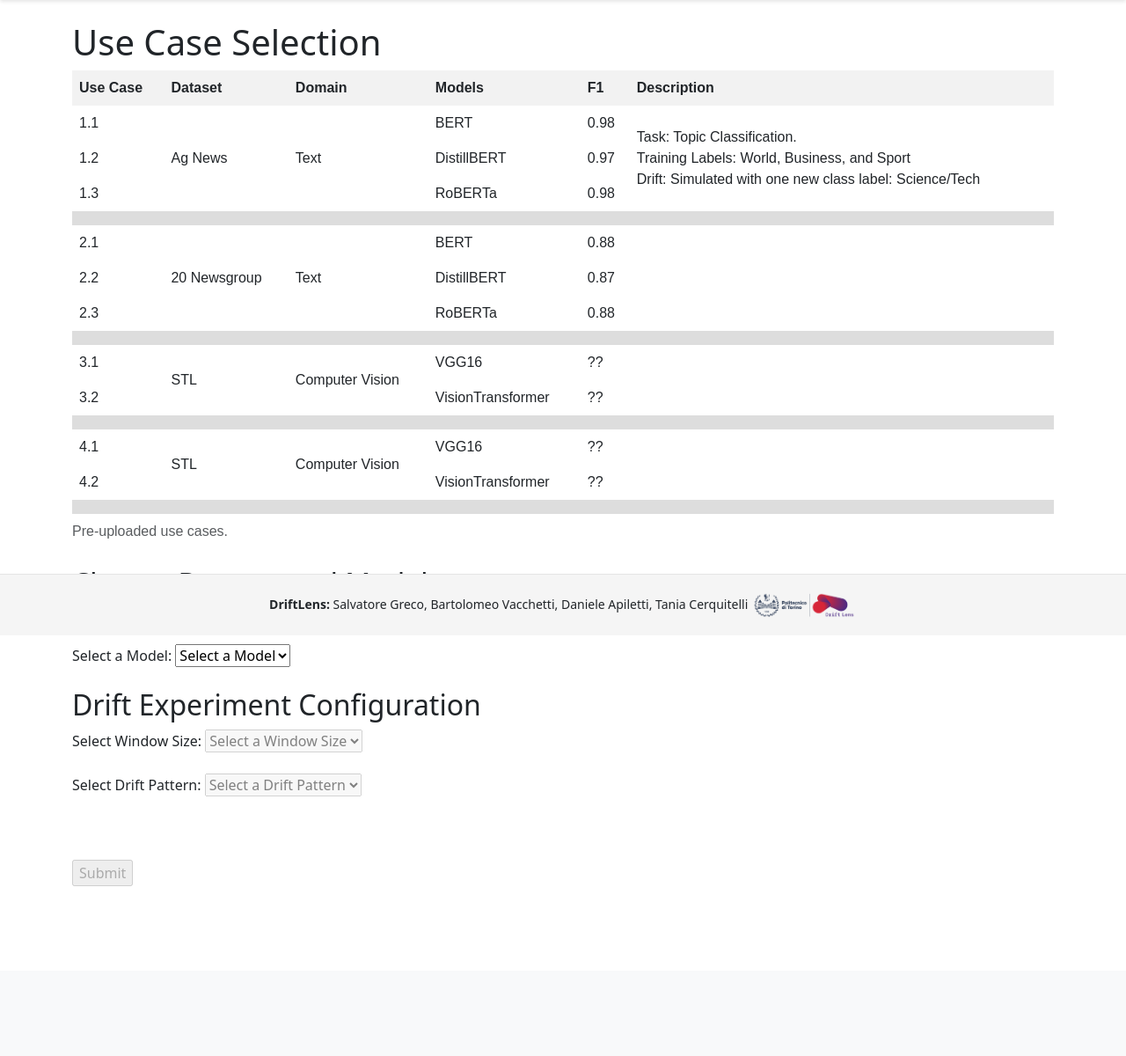
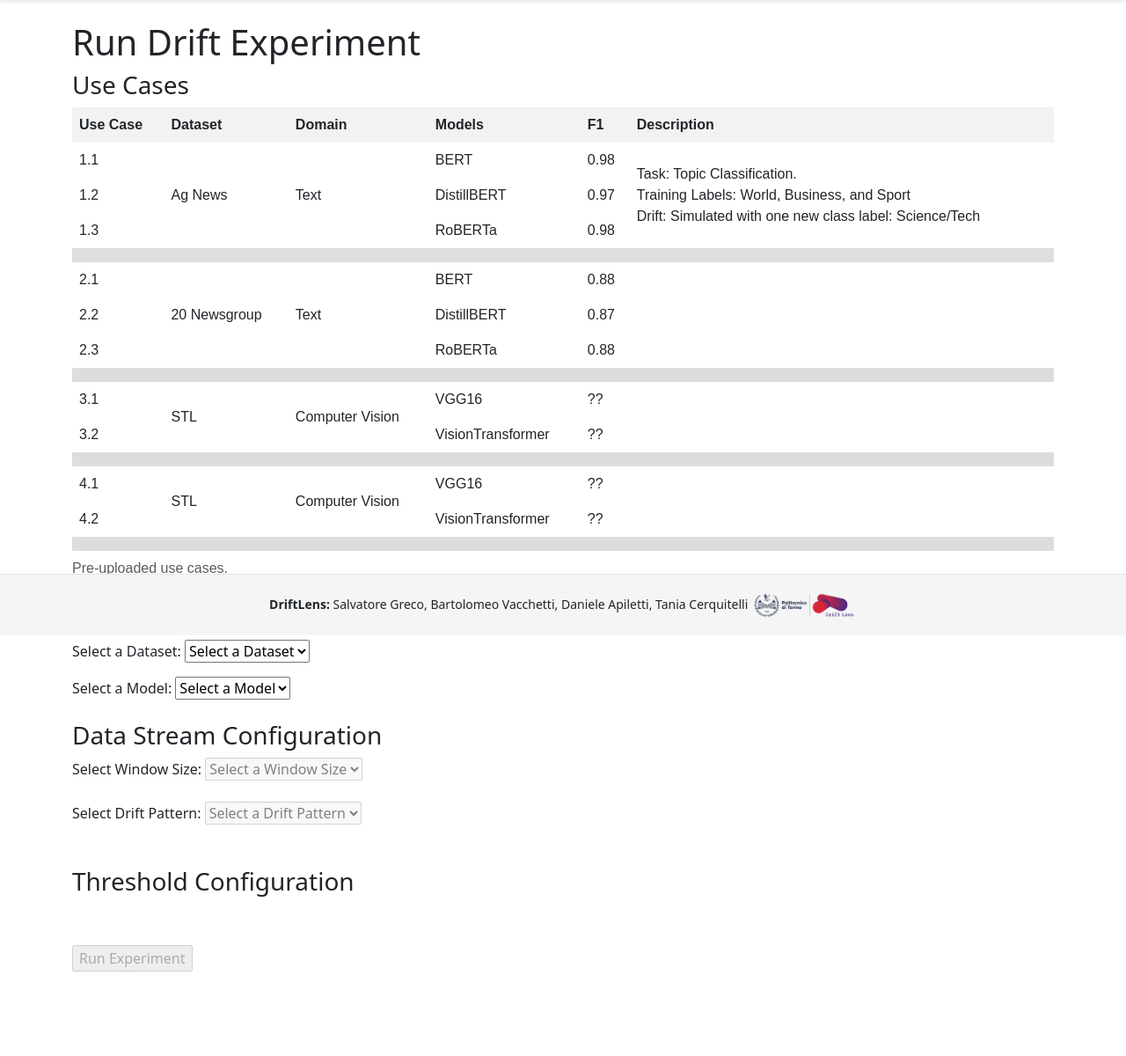
Before and after one commit to grecosalvatore/DriftLensDemo, a Flask app: template templates/use_cases.html in a window 1280 px wide. Shown: the part 78-1278 px from the top of the page at 88% size. Before the commit the page ends 1085 px from the top, so only its background shows below. Run offline with Flask 3, Linux system fonts and the light colour scheme; the template is opened without the code that fills it, so the values that code supplies are empty; some libraries are stand-ins or nearby versions.

```diff
--- a/templates/use_cases.html
+++ b/templates/use_cases.html
@@ -26,8 +26,9 @@
   </style>
 
 
-<h1>Use Case Selection</h1>
 
+<h1>Run Drift Experiment</h1>
+<h3>Use Cases</h3>
     <table>
   <caption>Pre-uploaded use cases.</caption>
   <thead>
@@ -141,9 +142,7 @@ Drift: Simulated with one new class label: Science/Tech</td>
 </table>
 
 
-
-
-    <h2>Choose Dataset and Model</h2>
+    <h3>Use Case Selection</h3>
     <form action="/drift_lens_monitor" method="POST">
         <label for="dataset">Select a Dataset:</label>
         <select id="dataset" name="dataset">
@@ -164,7 +163,7 @@ Drift: Simulated with one new class label: Science/Tech</td>
 
         <br>
         <br>
-        <h2>Drift Experiment Configuration</h2>
+        <h3>Data Stream Configuration</h3>
         <label for="window_size">Select Window Size:</label>
         <select id="window_size" name="window_size" disabled>
             <option value="" selected disabled>Select a Window Size</option>
@@ -271,10 +270,11 @@ Drift: Simulated with one new class label: Science/Tech</td>
             <input type="range" id="drift_percentage_periodic_drift" name="drift_percentage_periodic_drift" min="1" max="100" step="1" value="20">
             <output for="drift_percentage_periodic_drift">20</output>
         </div>
-
+        <br>
+        <h3>Threshold Configuration</h3>
         <br>
         <br>
-        <input type="submit" value="Submit" id="submit-button" disabled>
+        <input type="submit" value="Run Experiment" id="submit-button" disabled>
     </form>
 
     <script>
```
